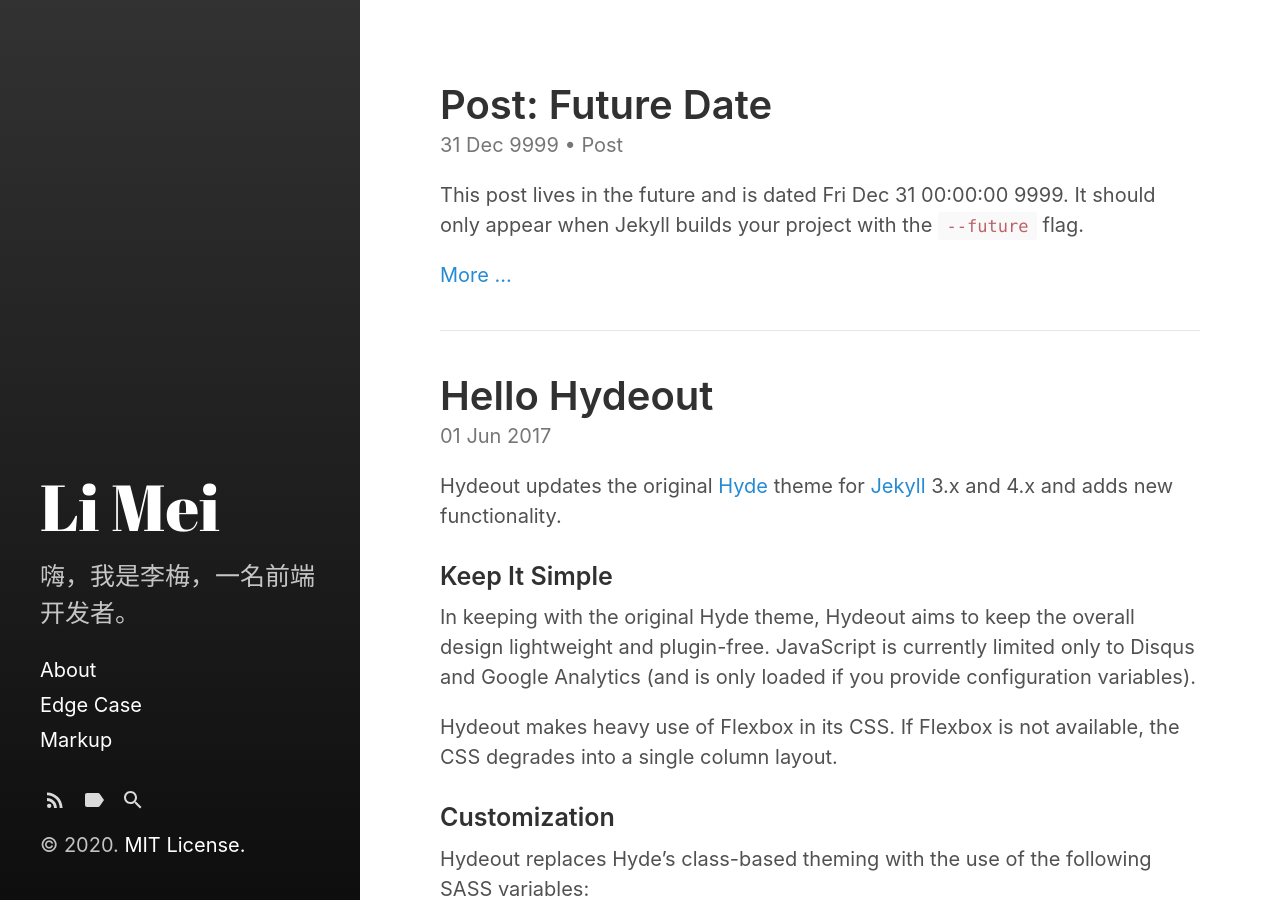
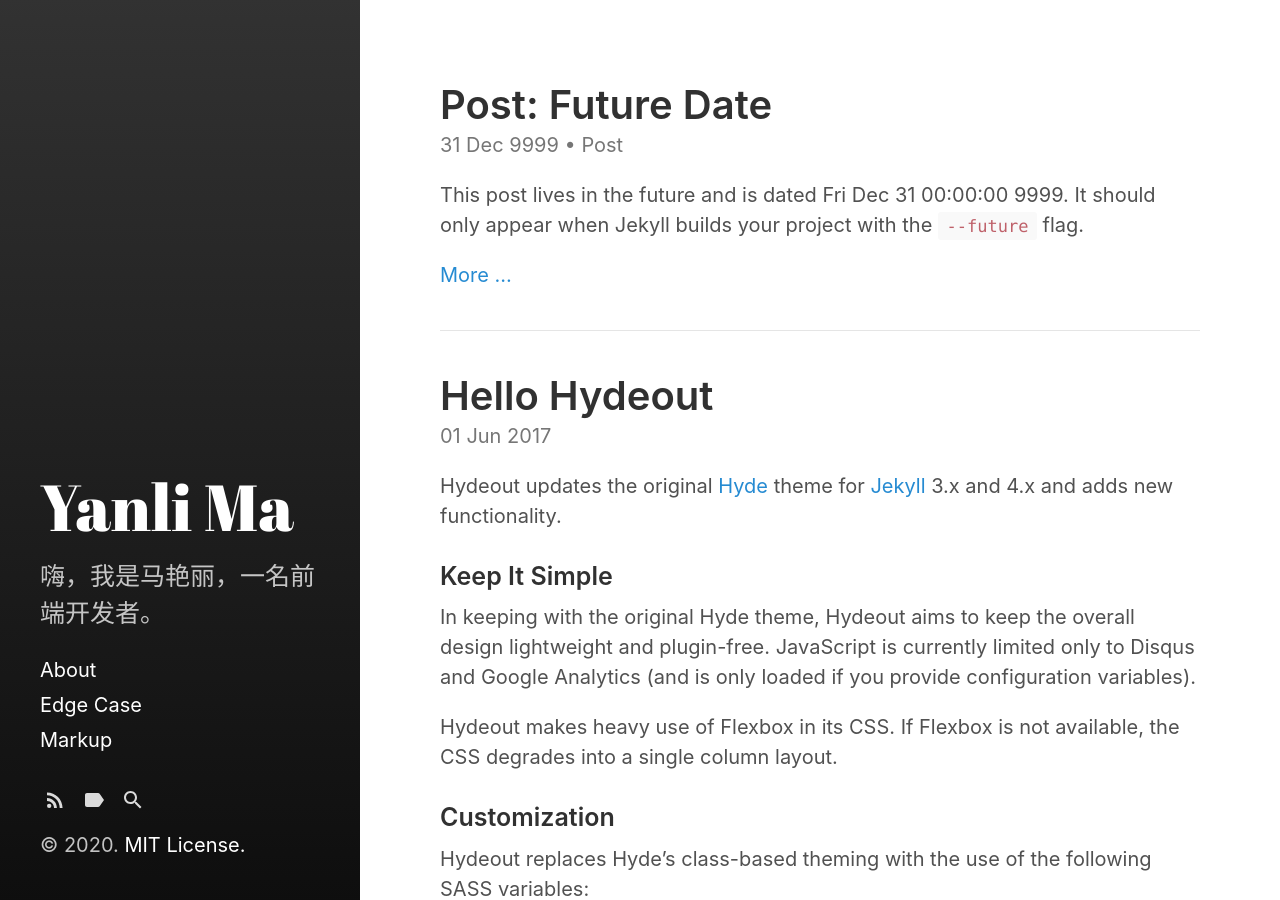
Before and after one commit to moxiaodegu/moxiaodegu.github.io, a Jekyll site: the page built from index.html, in a window 1280 px wide and 900 px high. Built offline with Jekyll 4.4.1, drawn with Linux system fonts in a browser that asks for light colours; the list of posts is cut into pages by our own code.

Commit message:
Update _config.yml

```diff
--- a/_config.yml
+++ b/_config.yml
@@ -1,9 +1,9 @@
 # Basic
-title: Li Mei
+title: Yanli Ma
 subtitle: 个人技术博客
-welcome_message: 主要是记录个人对技术的理解和开发过程中遇到的问题，欢迎了解更多。
-description:  嗨，我是李梅，一名前端开发者。
-creator: Li Mei
+welcome_message: 主要是记录个人对技术的理解和开发过程中遇到的问题。
+description:  嗨，我是马艳丽，一名前端开发者。
+creator: Yanli Ma
 
 url: "https://moxiaodegu.github.io/"
 
@@ -43,8 +43,8 @@
 
 # Social
 social:
-    github: limeii
-    mail: limei90s@foxmail.com
+    github: moxiaodegu
+    mail: 14747425436@163.com
 
 # Google Analytics
 ga:
```
